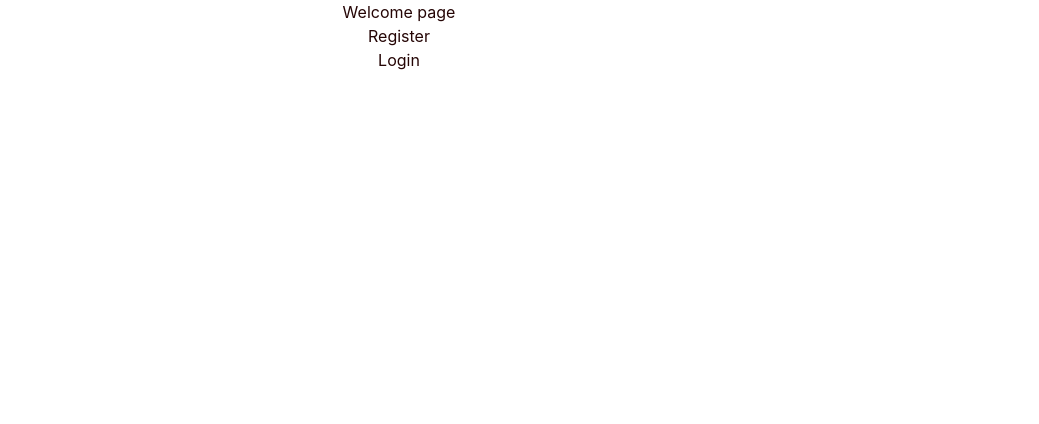
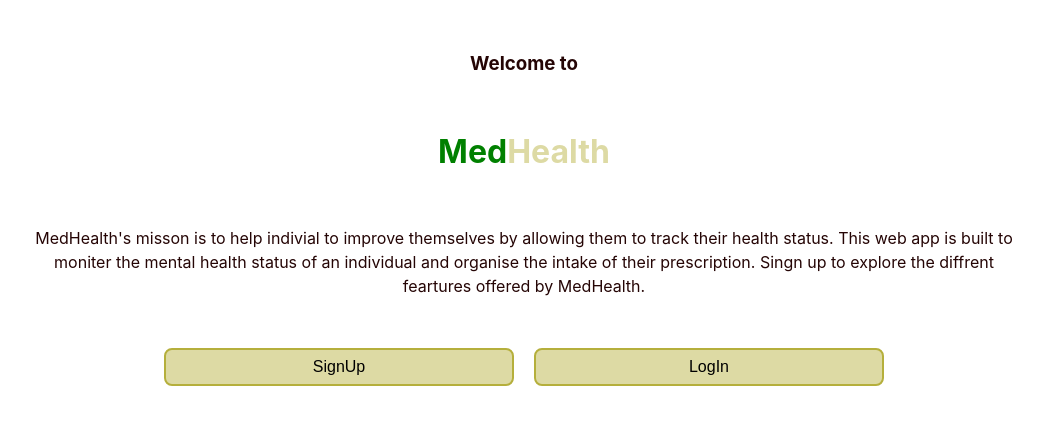
Before and after one commit to sameedJafri/medHealth, a React (Vite) app in the folder client/frontend/: page / in a window 1280 px wide. Shown: the top 424 px of the page, without its empty margins (241-1280 px from the left). Built offline with nearby package versions, Linux system fonts and the light colour scheme.

Commit message:
THe welcome page

```diff
--- a/client/frontend/src/Pages/Welcome.jsx
+++ b/client/frontend/src/Pages/Welcome.jsx
@@ -1,28 +1,41 @@
 //import React, { useState } from "react";
-import React from 'react';
-import { useNavigate } from 'react-router-dom';
-import './Welcome.css';
-
+import React from "react";
+import { useNavigate } from "react-router-dom";
+import "./Welcome.css";
 
 function LoginPage() {
-
     const navigate = useNavigate(); // Declare useNavigate at the top level of the component
 
     const handleRegisterClick = (event) => {
         event.preventDefault(); // Prevent default form submission behavior
         // Now use the navigate function
-        navigate('/RegisterPage'); // Redirect to the Register page
+        navigate("/RegisterPage"); // Redirect to the Register page
     };
 
-        return (
+    return (
+        <div style={{ marginBottom: "50px",marginTop: "50px", marginLeft: "250px", width: "1000px",textAlign: "center"}}>
+            <h3 style={{ marginBottom: "50px" }}>Welcome to</h3>
+            <h1 style={{ marginBottom: "50px" }}>
+                <span style={{ color: "green" }}>Med</span>
+                <span style={{ color: "#dddaa4" }}>Health</span>
+            </h1>
+            <div>
 
-            <div>
-                Welcome page<br/>
-                <a href="/RegisterPage">Register</a><br/>
-                <a href= "/LoginPage">Login</a>
+            <div style={{ marginBottom: "50px" }}><p >MedHealth's misson is to help indivial to improve themselves by
+                        allowing them to track their health status. This web app is built to
+                        moniter the mental health status of an individual and organise the
+                        intake of their prescription. Singn up to explore the diffrent
+                        feartures offered by MedHealth.{" "}</p></div>
 
+                <a href="/RegisterPage">
+                    <input style={{ marginRigth: "20px" }} type="submit" value="SignUp" className="btn_"/>
+                </a>
+                <a href="/LoginPage">
+                    <input style={{ marginLeft: "20px" }} type="submit" value="LogIn" className="btn_"/>
+                </a>
             </div>
-        );
-    }
+        </div>
+    );
+}
 
 export default LoginPage;
```
